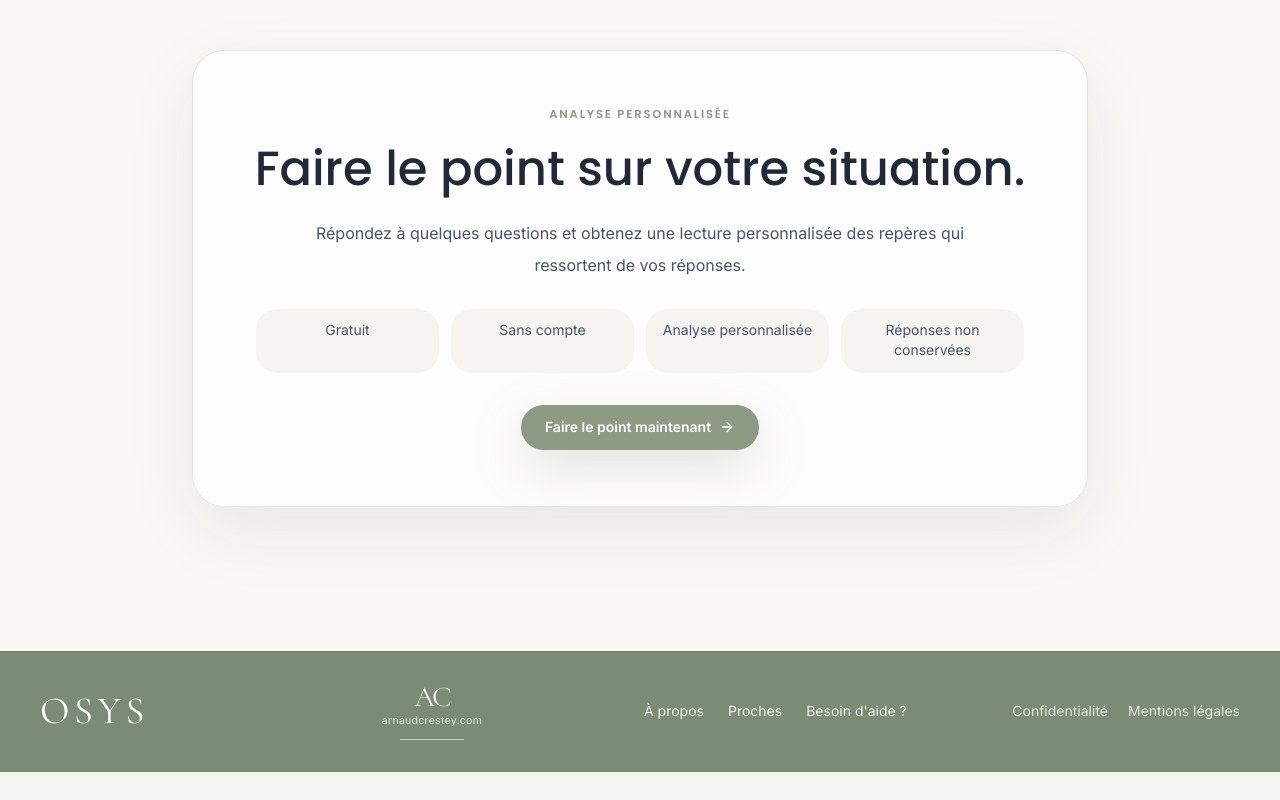
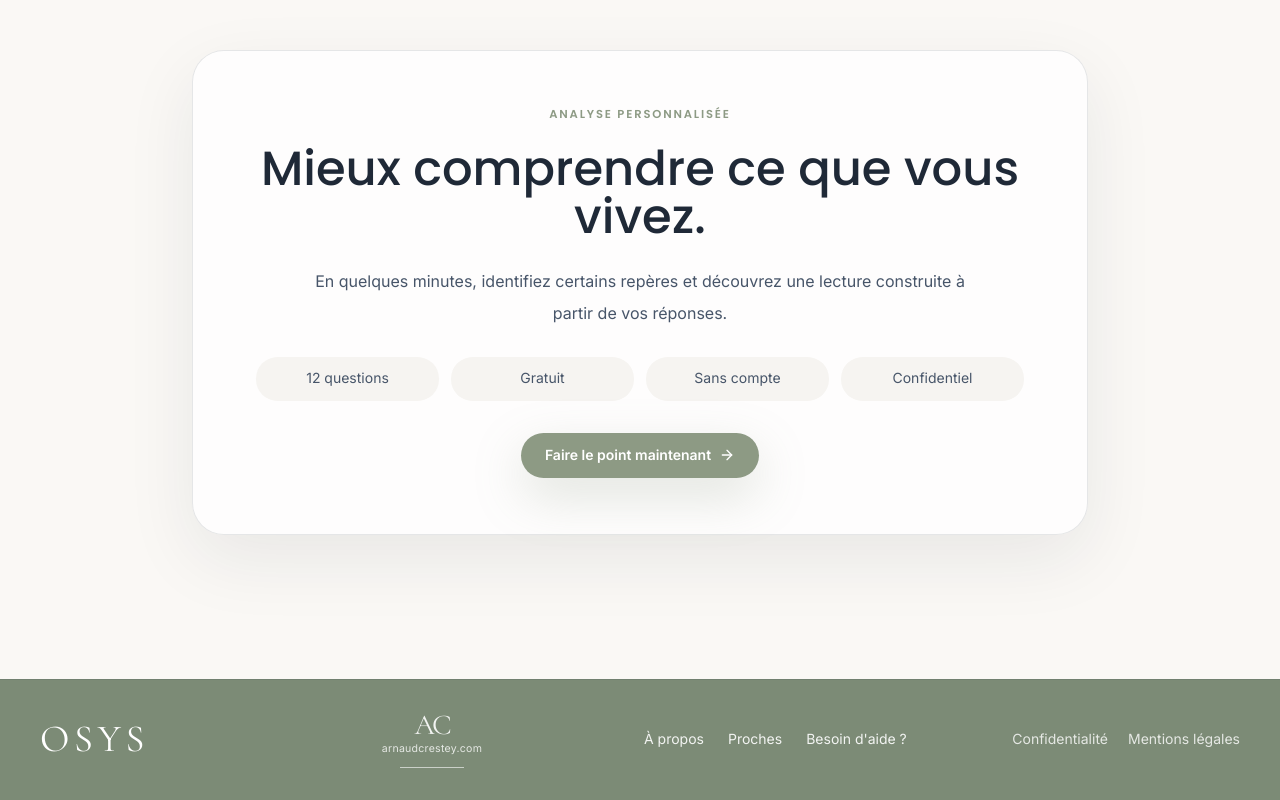
Before and after one commit to arnaudcrestey/osys, a Next.js app: page /accueil in a window 1280 px wide. Shown: the part 1024-1824 px from the top of the page. Before the commit the page ends 1796 px from the top, so only its background shows below. Built offline with nearby package versions, Linux system fonts and the light colour scheme.

Commit message:
Update page.tsx

```diff
--- a/app/accueil/page.tsx
+++ b/app/accueil/page.tsx
@@ -15,15 +15,19 @@ export default function HomePage() {
     <p className="eyebrow">Analyse personnalisée</p>
 
     <h2 className="mt-5 font-display text-3xl font-medium leading-tight text-osys-ink sm:text-5xl">
-            Faire le point sur votre situation.
+      Mieux comprendre ce que vous vivez.
     </h2>
 
     <p className="mx-auto mt-6 max-w-2xl text-base leading-8 text-slate-600">
-            Répondez à quelques questions et obtenez une lecture personnalisée
-            des repères qui ressortent de vos réponses.
+      En quelques minutes, identifiez certains repères et découvrez une
+      lecture construite à partir de vos réponses.
     </p>
 
     <div className="mx-auto mt-7 grid max-w-3xl gap-3 text-sm text-slate-600 sm:grid-cols-4">
+      <div className="rounded-2xl bg-osys-surface px-4 py-3">
+        12 questions
+      </div>
+
       <div className="rounded-2xl bg-osys-surface px-4 py-3">
         Gratuit
       </div>
@@ -33,11 +37,7 @@ export default function HomePage() {
       </div>
 
       <div className="rounded-2xl bg-osys-surface px-4 py-3">
-              Analyse personnalisée
-            </div>
-
-            <div className="rounded-2xl bg-osys-surface px-4 py-3">
-              Réponses non conservées
+        Confidentiel
       </div>
     </div>
 
```
Lines whose indentation alone changed are shown as unchanged.
